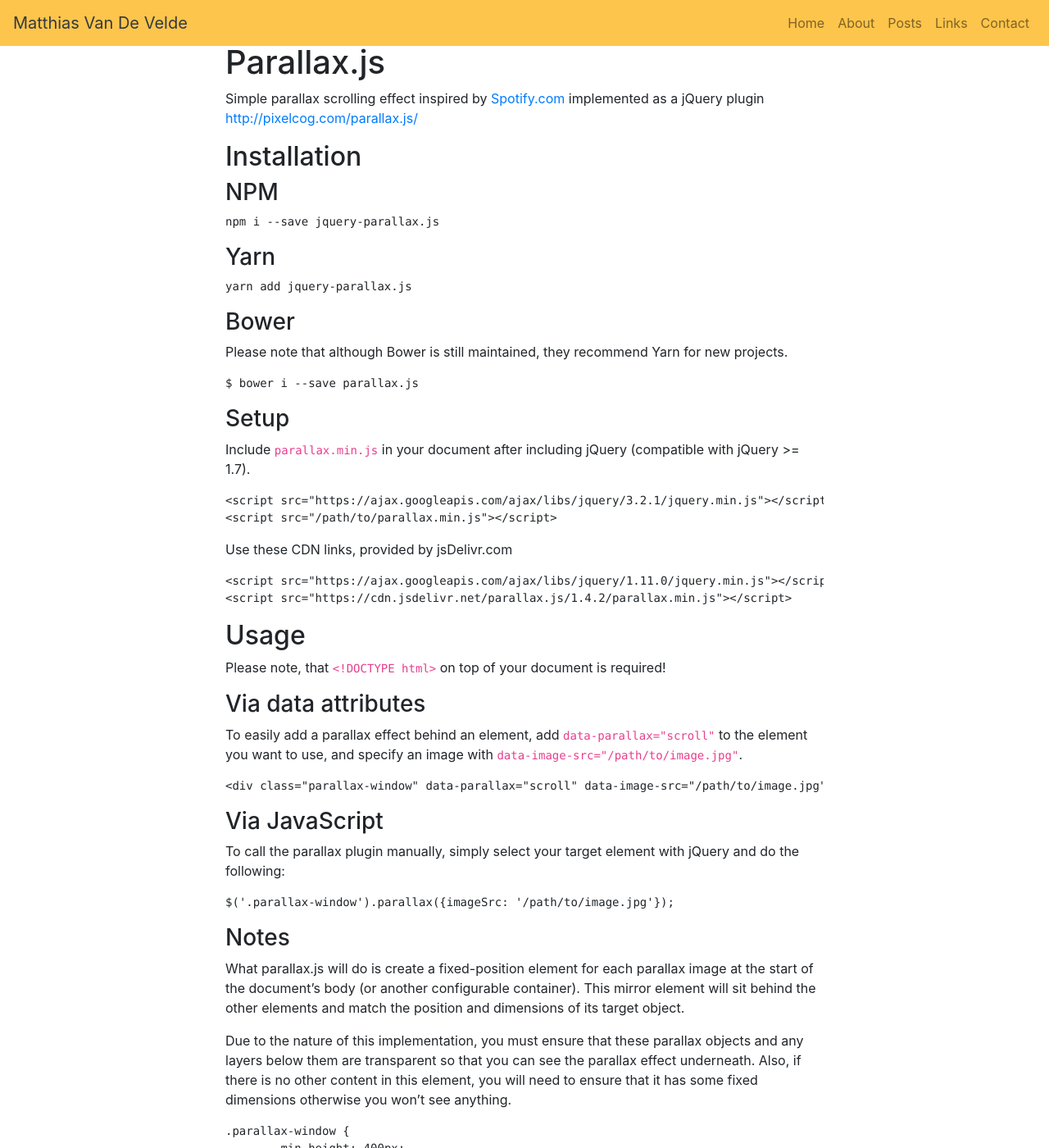
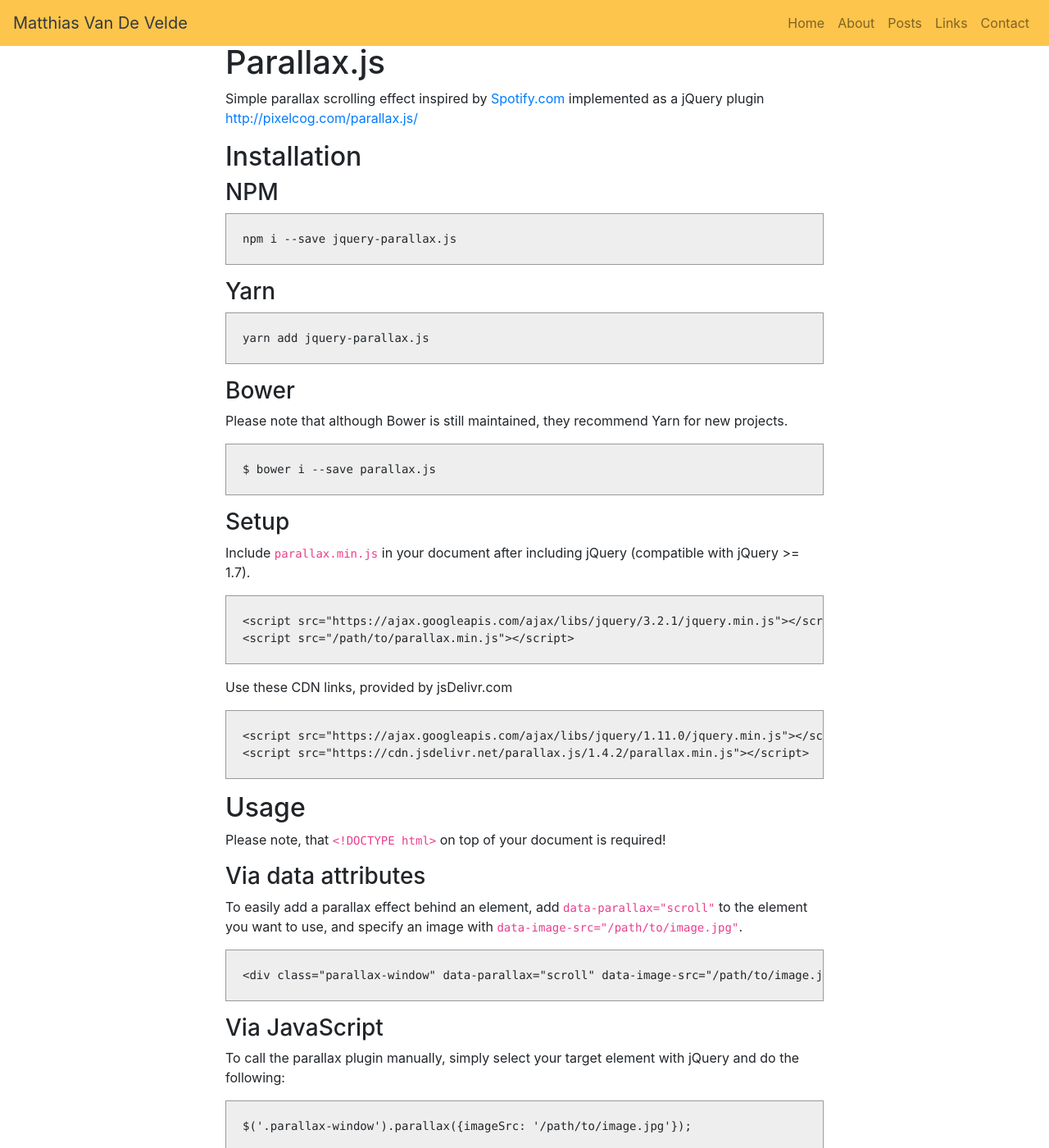
Before and after one commit to JokeBergmans/fpkmatthi.github.io, a Jekyll site: the page built from assets/parallax-1.5.0/README.md, in a window 1280 px wide and 1400 px high, scrolled down 544 px. Shown: the whole window at 82% size. Built offline with Jekyll 4.4.1, drawn with Linux system fonts in a browser that asks for light colours; nearby versions of some CDN libraries; our own code applies the rules of GitHub Pages for plain Markdown files.

Commit message:
Added new images, auto copy right update and code block styling

```diff
--- a/assets/css/main.css
+++ b/assets/css/main.css
@@ -111,6 +111,13 @@
   transition: top 0.2s cubic-bezier(0.33333, 0, 0.66667, 0.33333), transform 0.13s 0.22s cubic-bezier(0.215, 0.61, 0.355, 1), -webkit-transform 0.13s 0.22s cubic-bezier(0.215, 0.61, 0.355, 1);
   -webkit-transform: translate3d(0, 10px, 0) rotate(-45deg);
   transform: translate3d(0, 10px, 0) rotate(-45deg);
+}
+
+body pre code {
+  background-color: #eee;
+  border: 1px solid #999;
+  display: block;
+  padding: 20px;
 }
 
 body header .navbar {
--- a/assets/css/main.scss
+++ b/assets/css/main.scss
@@ -206,6 +206,12 @@ $hamburger-types: (spring) !default;
 }
 
 body {
+  pre code {
+    background-color: #eee;
+    border: 1px solid #999;
+    display: block;
+    padding: 20px;
+  }
   header {
     .navbar {
       -webkit-box-shadow: 2px 5px 2px -2px black;
```
Also changed, not shown: assets/js/copyrightCalculator.js (added, +10 -0 lines), assets/images/branchsettings.png (added), assets/images/buildsuccess.png (added), assets/images/packer.png (added), assets/images/vagrant.png (added), assets/images/xcp-ng.png (added), 1 other file.
